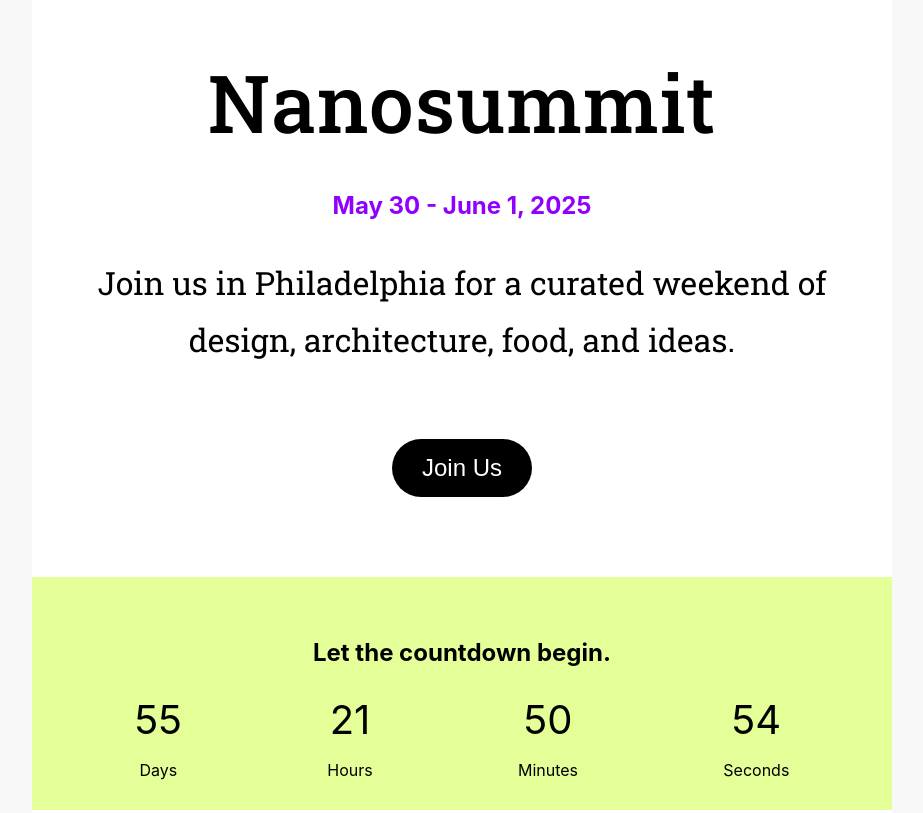
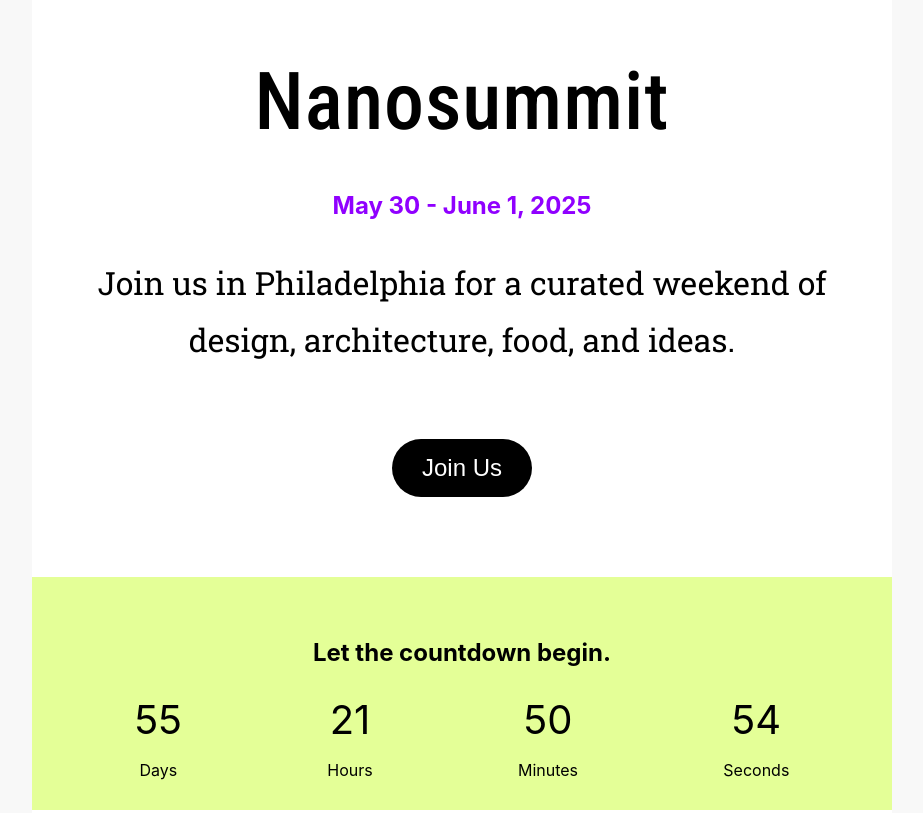
Before and after one commit to lisaadang/neuro, a plain HTML site: page index.html in a window 1280 px wide. Shown: the top 813 px of the page, without its empty margins (178-1101 px from the left). Drawn offline with nearby package versions, Linux system fonts and the light colour scheme.

Commit message:
font change

```diff
--- a/index.html
+++ b/index.html
@@ -6,6 +6,9 @@
   <link rel="preconnect" href="https://fonts.googleapis.com">
   <link rel="preconnect" href="https://fonts.gstatic.com" crossorigin>
   <link href="https://fonts.googleapis.com/css2?family=Roboto+Slab:wght@100..900&display=swap" rel="stylesheet">
+  <link rel="preconnect" href="https://fonts.googleapis.com">
+  <link rel="preconnect" href="https://fonts.gstatic.com" crossorigin>
+  <link href="https://fonts.googleapis.com/css2?family=Roboto+Condensed:ital,wght@0,100..900;1,100..900&family=Roboto+Serif:ital,opsz,wght@0,8..144,100..900;1,8..144,100..900&family=Roboto+Slab:wght@100..900&display=swap" rel="stylesheet">
   <meta name="viewport" content="width=device-width, initial-scale=1.0">
   <link href="https://fonts.googleapis.com/icon?family=Material+Icons" rel="stylesheet">
   <link href="https://fonts.googleapis.com/css2?family=Material+Symbols+Outlined" rel="stylesheet">
--- a/my-website/styles/style.css
+++ b/my-website/styles/style.css
@@ -34,7 +34,7 @@ h1 {
   font-weight: 700;
   color: #000000;
   letter-spacing: 1px;
-  font-family: 'Roboto Slab', serif;
+  font-family: "Roboto Condensed", sans-serif;
   font-optical-sizing: auto;
   font-weight: 500;
   font-style: normal;
```
